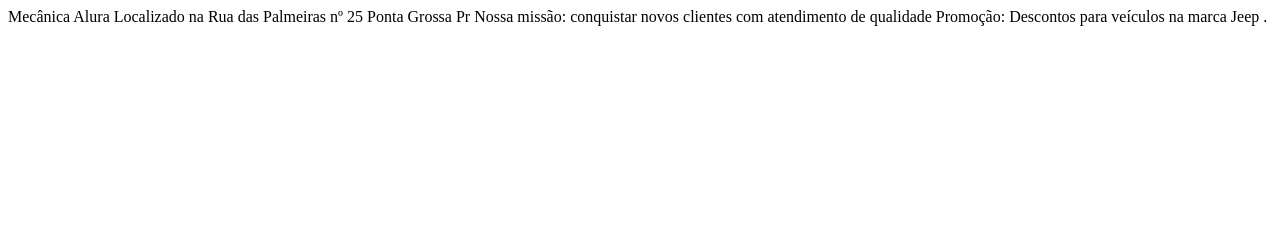
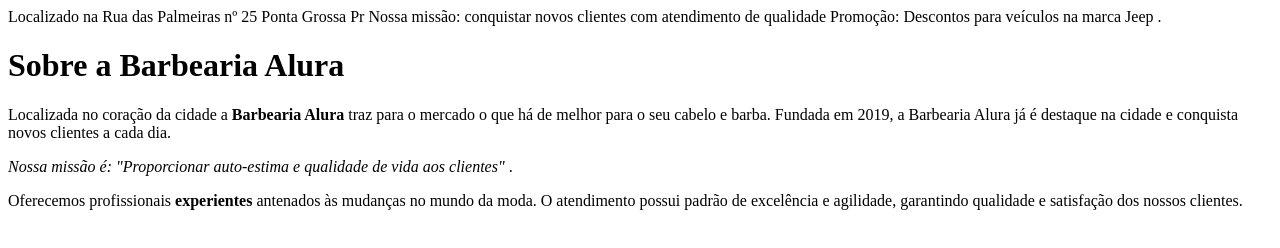
Before and after one commit to eduardofirk/Formadores-em-a-o, a plain HTML site: page index.html in a window 1280 px wide. Drawn offline with Linux system fonts and the light colour scheme.

Commit message:
Update index.html

```diff
--- a/index.html
+++ b/index.html
@@ -1,4 +1,22 @@
-Mecânica Alura
+
 Localizado na Rua das Palmeiras nº 25 Ponta Grossa Pr
 Nossa missão: conquistar novos clientes com atendimento de qualidade
 Promoção: Descontos para veículos na marca Jeep .
+
+<!DOCTYPE html>
+<html>
+<head>
+    <meta charset='utf-8'>
+    <title>Mecânica Alura</title>
+    <link rel='stylesheet' href='style.css'>
+
+</head>
+<body>
+    <h1> Sobre a Barbearia Alura </h1>
+    <p>Localizada no coração da cidade a <b> Barbearia Alura </b> traz para o mercado o que há de melhor para o seu cabelo e barba. Fundada em 2019, a Barbearia Alura já é destaque na cidade e conquista novos clientes a cada dia. </p>
+
+<p> <em> Nossa missão é: "Proporcionar auto-estima e qualidade de vida aos clientes" </em>. </p>
+
+<p> Oferecemos profissionais <b> experientes </b> antenados às mudanças no mundo da moda. O atendimento possui padrão de excelência e agilidade, garantindo qualidade e satisfação dos nossos clientes. </p>
+</body>
+</html>
```
